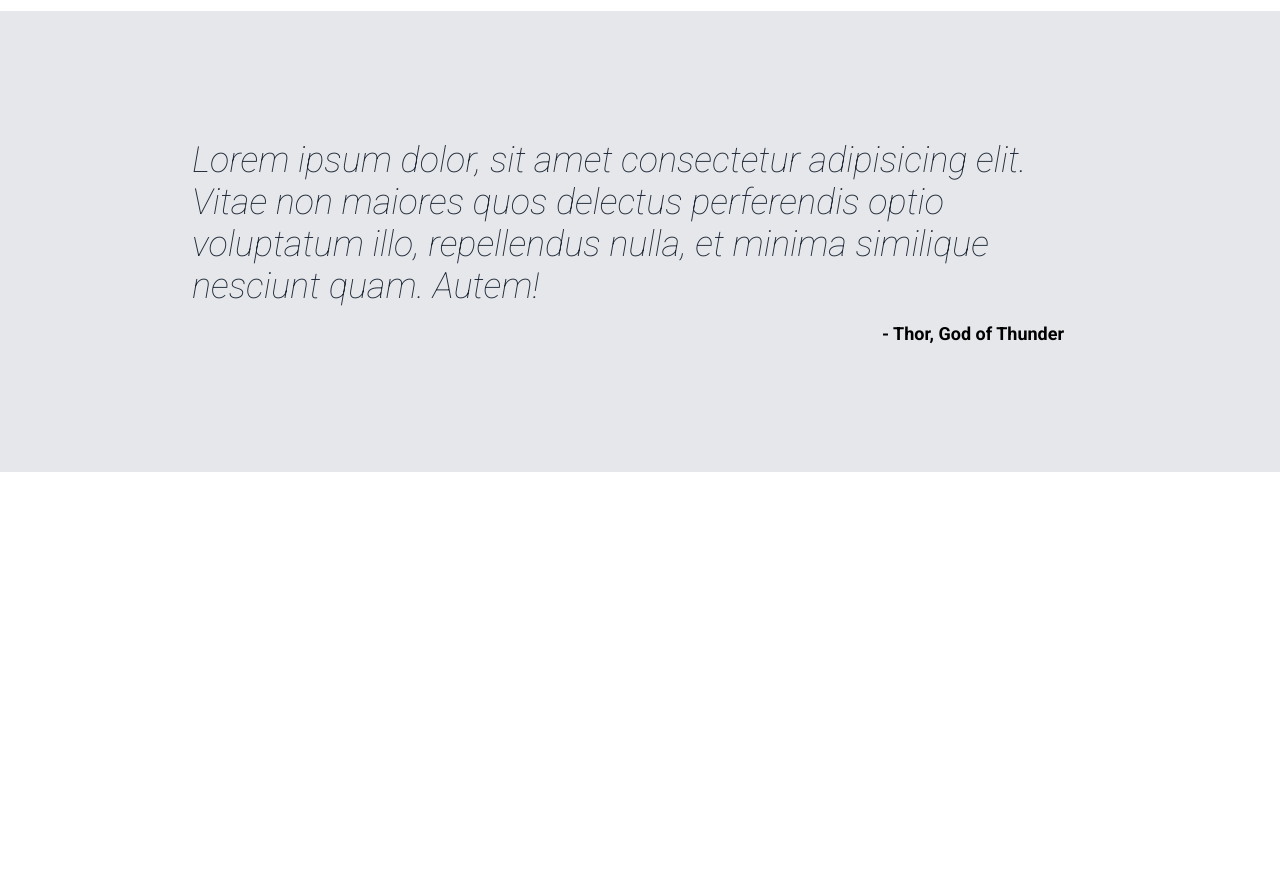
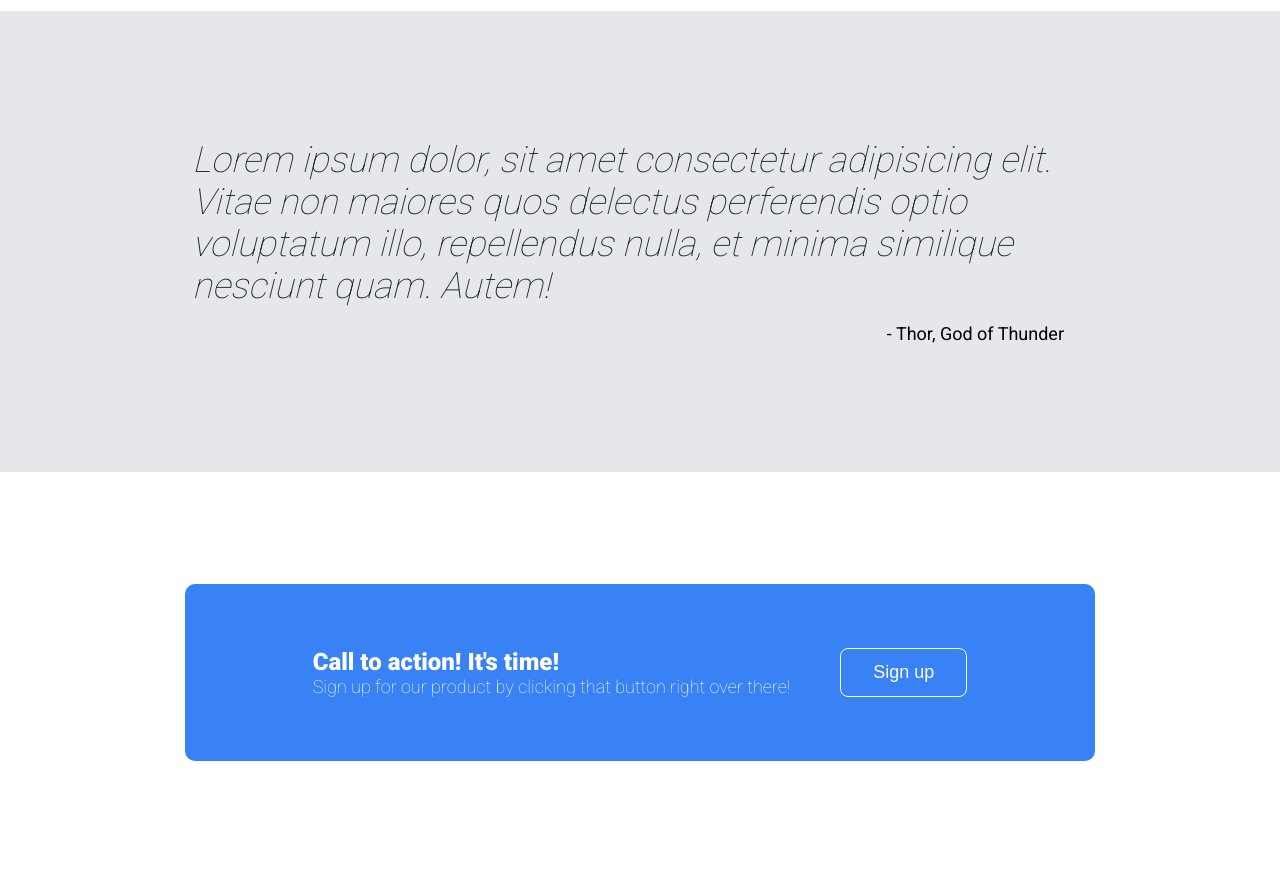
Before and after one commit to lbradley78/odin_landing_page, a plain HTML site: page index.html in a window 1280 px wide. Shown: the part 940-1812 px from the top of the page. Before the commit the page ends 1412 px from the top, so only its background shows below. Drawn offline with Linux system fonts and the light colour scheme.

Commit message:
Odin_landing_page Section 4 complete

```diff
--- a/index.html
+++ b/index.html
@@ -75,5 +75,18 @@
       </p>
       <p class="quote-author">- Thor, God of Thunder</p>
     </div>
+    <div class="section4-container">
+      <div class="section4">
+        <div class="action-container">
+          <h3>Call to action! It's time!</h3>
+          <p id="call-to-action">
+            Sign up for our product by clicking that button right over there!
+          </p>
+        </div>
+        <div class="section4-btn">
+          <button>Sign up</button>
+        </div>
+      </div>
+    </div>
   </body>
 </html>
--- a/style.css
+++ b/style.css
@@ -1,4 +1,4 @@
-@import url("https://fonts.googleapis.com/css2?family=Roboto:ital,wght@0,700;0,900;1,100;1,400&display=swap");
+@import url("https://fonts.googleapis.com/css2?family=Roboto:wght@100;400;700;900&display=swap");
 
 * {
   margin: 0;
@@ -144,3 +144,49 @@ h2 {
   font-size: 18px;
   text-align: right;
 }
+
+.section4-container {
+  display: flex;
+  background-color: white;
+  justify-content: center;
+  align-items: center;
+  height: 400px;
+}
+
+.section4 {
+  display: flex;
+  background-color: #3882f6;
+  color: white;
+  padding: 5% 10%;
+  border-radius: 10px;
+}
+
+h3 {
+  font-weight: 900;
+  font-size: 24px;
+}
+#call-to-action {
+  font-size: 18px;
+  font-weight: 100;
+}
+
+.action-container {
+  position: relative;
+  padding-right: 50px;
+}
+
+.section4-btn {
+  display: flex;
+  background-color: #3882f6;
+  color: white;
+  border: 1px solid white;
+  padding: 2px 32px;
+  border-radius: 8px;
+}
+
+.section4-btn button {
+  background-color: #3882f6;
+  border: none;
+  color: white;
+  font-size: 18px;
+}
```
